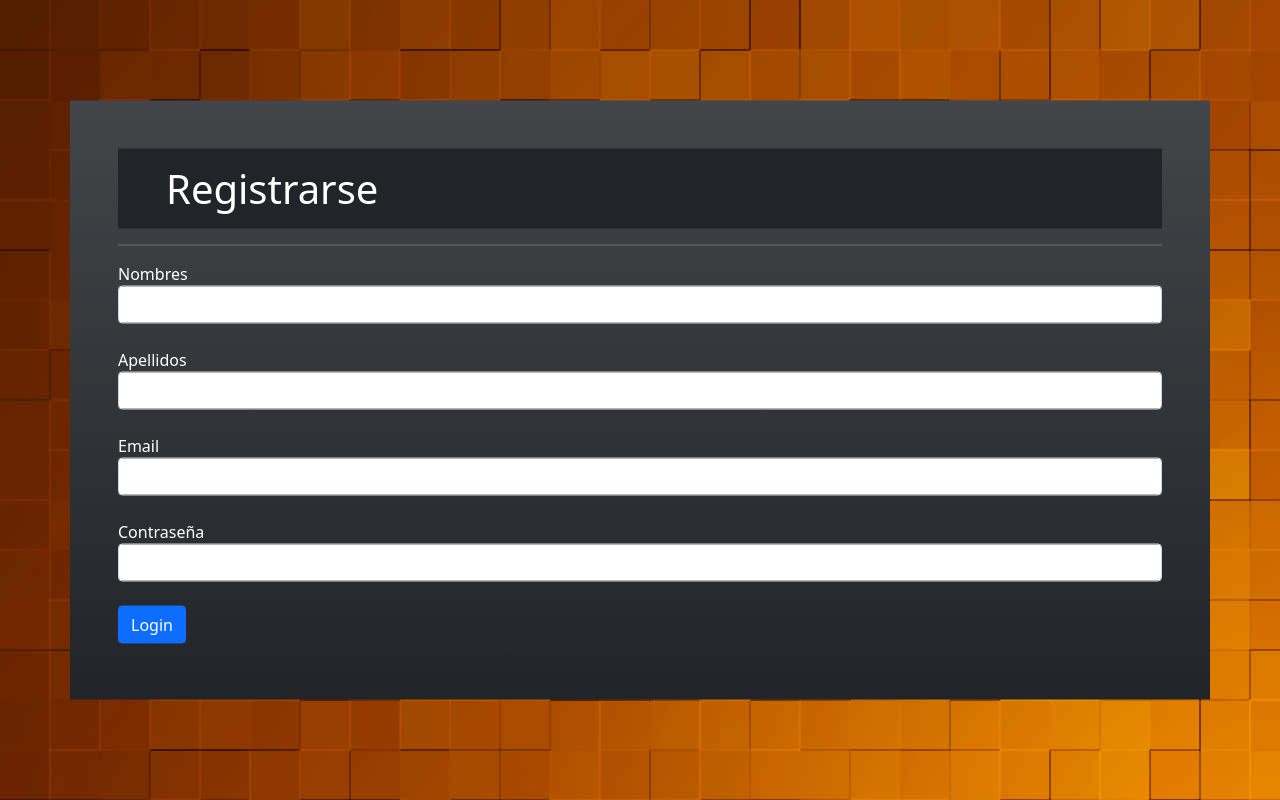
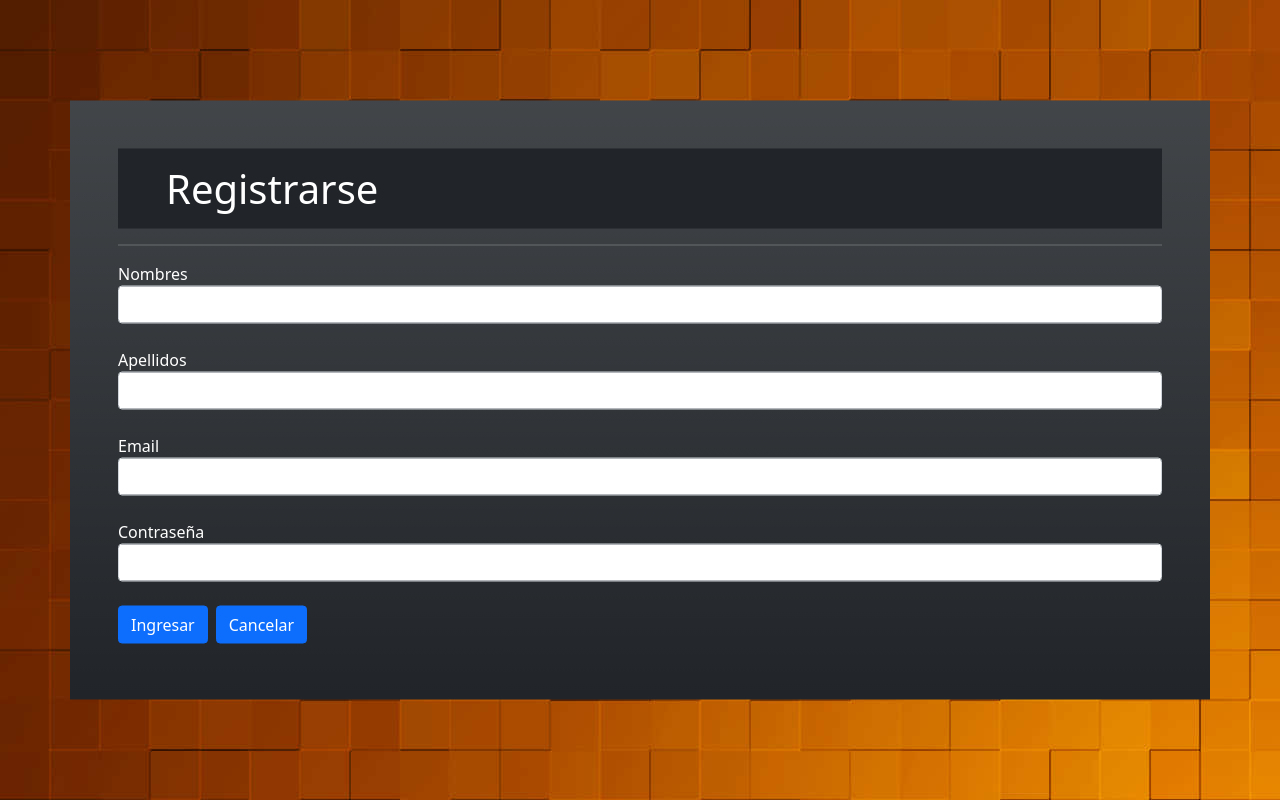
Before and after one commit to Jflores-2019424/BancoK, a React (Vite) app in the folder Banco/BancoReact/: page /register in a window 1280 px wide. Built offline with nearby package versions, Linux system fonts and the light colour scheme.

Commit message:
Vista de Nueva transaccion y se agregaron unos botones

```diff
--- a/Banco/BancoReact/src/bancos/pages/Transacciones.jsx
+++ b/Banco/BancoReact/src/bancos/pages/Transacciones.jsx
@@ -15,7 +15,7 @@ export const Transacciones = () => {
           <hr />
           <button
           onClick={onNavigate}
-          className='button2 container-right'>
+          className='button2 container-right btn'>
             Hacer Transferencia
           </button>
           <br />
--- a/Banco/BancoReact/src/ui/pages/Register.jsx
+++ b/Banco/BancoReact/src/ui/pages/Register.jsx
@@ -4,6 +4,12 @@ import { useNavigate } from 'react-router-dom';
 export const Register = () => {
 
   const navigate = useNavigate();
+
+  const onNavigateBack = () =>{
+    navigate('/login',{
+      replace: true
+    })
+  }
 
   const onLogin = () => {
     navigate('/',{
@@ -26,9 +32,16 @@ export const Register = () => {
 
       <button
           onClick={onLogin}
-          className='btn btn-primary mb-2 button'
+          className='btn btn-primary mb-2 me-2 button'
           >
-            Login
+            Ingresar
+      </button>
+
+      <button
+        onClick={onNavigateBack}
+        className='btn btn-primary mb-2 button'
+        >
+          Cancelar
       </button>
     </div>
   )
```
